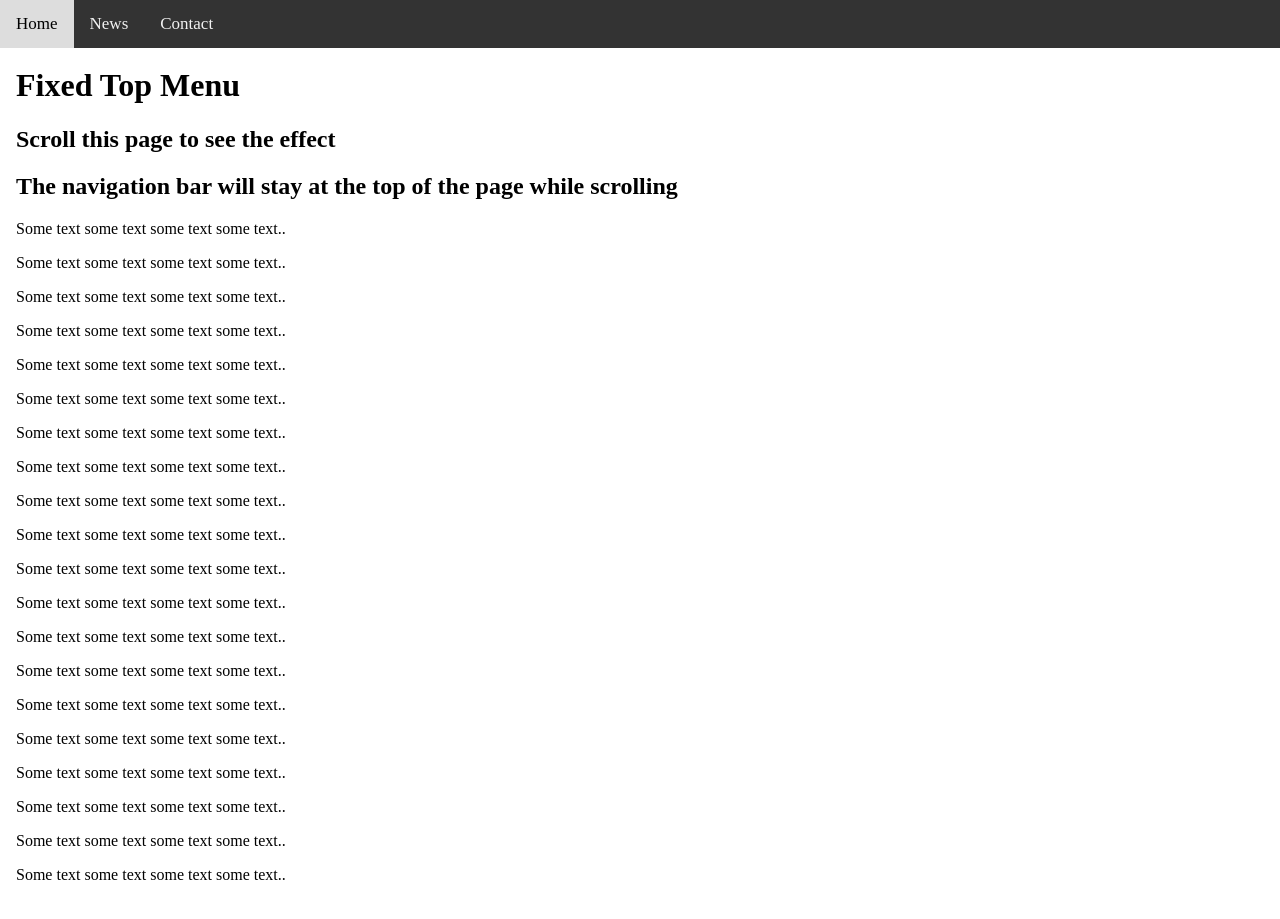
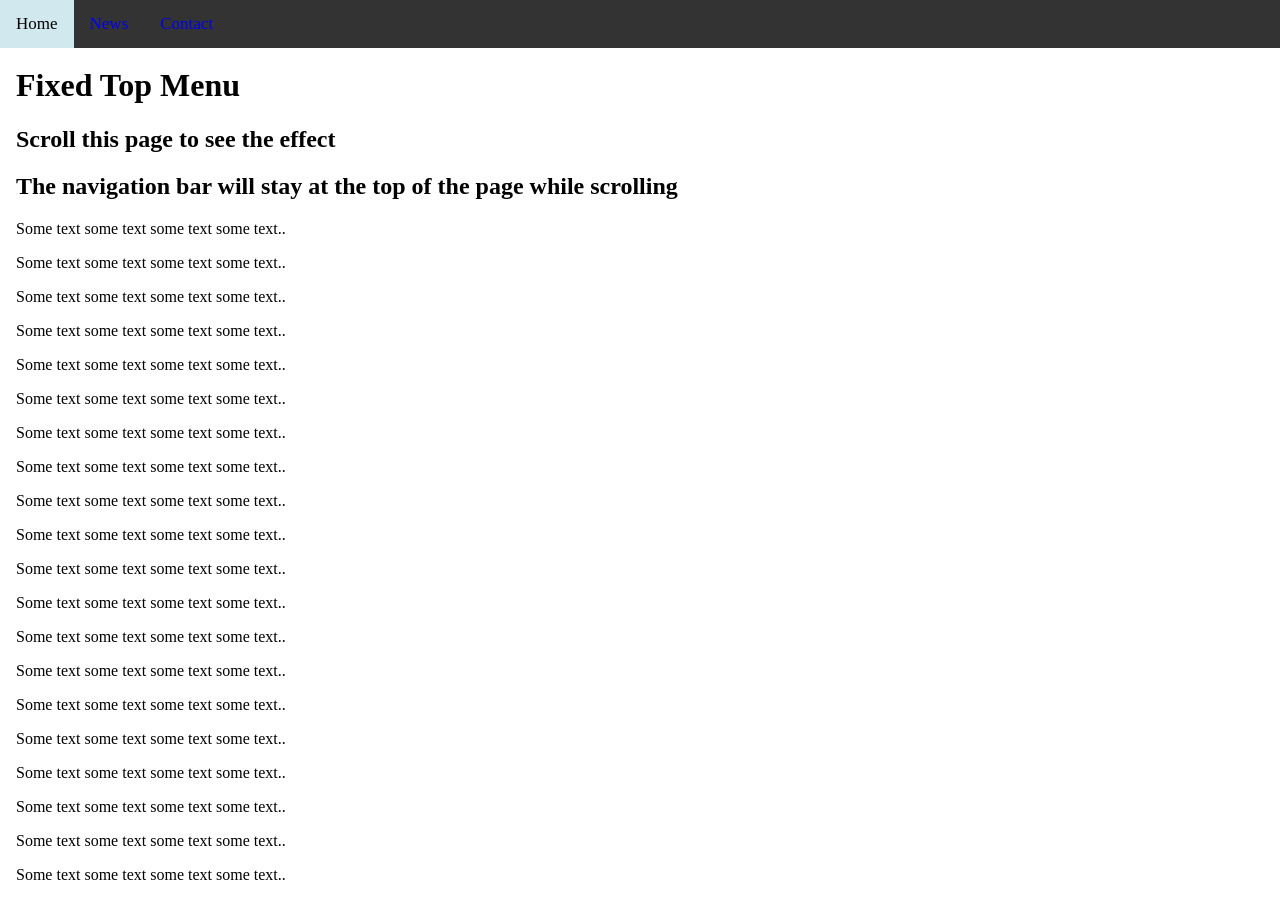
Before and after one commit to liamgillies/liamgillies.github.io, a Jekyll site: the page built from index.html, in a window 1280 px wide and 1400 px high. Shown: the top 919 px of the window. Built offline with Jekyll 4.4.1, drawn with Linux system fonts in a browser that asks for light colours.

Commit message:
Update default.html

```diff
--- a/_layouts/default.html
+++ b/_layouts/default.html
@@ -16,7 +16,7 @@ body {margin:0;}
 .navbar a {
   float: left;
   display: block;
-  color: #f2f2f2;
+  color: ##9cd0e2;
   text-align: center;
   padding: 14px 16px;
   text-decoration: none;
@@ -24,7 +24,7 @@ body {margin:0;}
 }
 
 .navbar a:hover {
-  background: #ddd;
+  background: #d2e8ef;
   color: black;
 }
 
```
